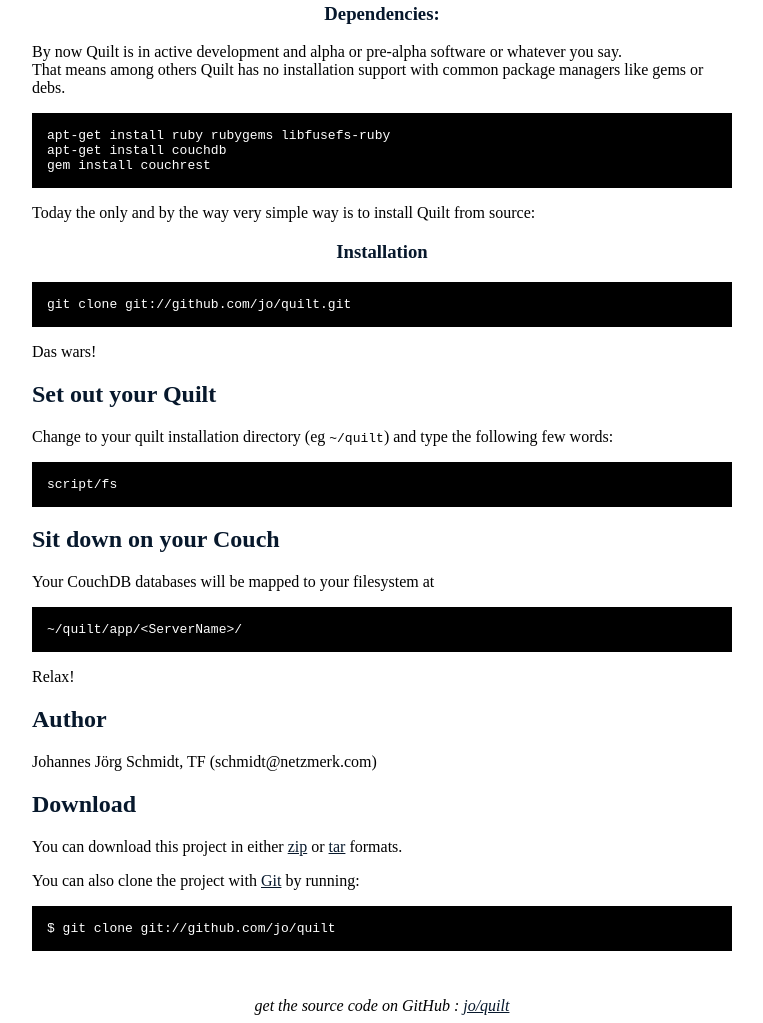
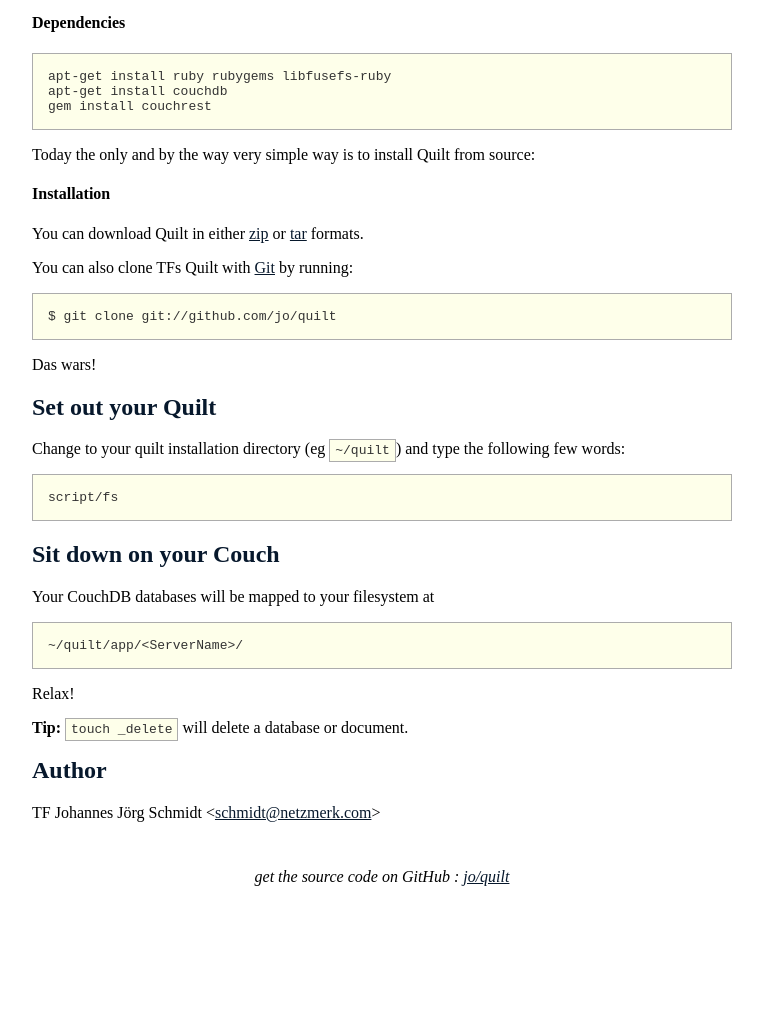
Before and after one commit to jo/quilt, a plain HTML site: page index.html in a window 1280 px wide. Shown: the part 736-1759 px from the top of the page, without its empty margins (258-1021 px from the left). After the commit the page ends 1630 px from the top, so only its background shows below. Drawn offline with Linux system fonts and the light colour scheme.

Commit message:
a bit design & better screenshot

```diff
--- a/index.html
+++ b/index.html
@@ -26,7 +26,9 @@
     a { color: #07182c; }
     .description { font-size: 1.2em; margin-bottom: 30px; margin-top: 30px; font-style: italic;}
     .download { float: right; }
-		pre { background: #000; color: #fff; padding: 15px;}
+		pre, code { background: #feffea; border: 1px solid #acacac; color: #333}
+		code { padding: 3px 5px;}
+		pre { padding: 15px;}
     hr { border: 0; width: 80%; border-bottom: 1px solid #aaa}
     .footer { text-align:center; padding-top:30px; font-style: italic; }
 	</style>
@@ -52,44 +54,42 @@
       Access CouchDB JSON documents from filesystem
     </div>
 
-    <img src="screenshot.png" alt="Screenshot File Browser"/>
+    <img src="screenshot.png" alt="Screenshot of design document in Futon"/>
 
     <h2>Get your Quilt</h2>
-<h3>Dependencies:</h3>
     <p>By now Quilt is in active development and alpha or pre-alpha software or whatever you say.<br />
     That means among others Quilt has no installation support with common package managers like gems or debs.</p>
-<pre>
-apt-get install ruby rubygems libfusefs-ruby
+    <h4>Dependencies</h4>
+    <pre>apt-get install ruby rubygems libfusefs-ruby
 apt-get install couchdb
-gem install couchrest
-</pre>
+gem install couchrest</pre>
     <p>Today the only and by the way very simple way is to install Quilt from source:</p>
-<h3>Installation</h3>
-<pre>git clone git://github.com/jo/quilt.git</pre>
+    <h4>Installation</h4>
+    <p>
+      You can download Quilt in either
+      <a href="http://github.com/jo/quilt/zipball/master">zip</a> or
+      <a href="http://github.com/jo/quilt/tarball/master">tar</a> formats.
+    </p>
+    <p>You can also clone TFs Quilt with <a href="http://git-scm.com">Git</a>
+      by running:
+      <pre>$ git clone git://github.com/jo/quilt</pre>
+    </p>
     <p>Das wars!</p>
     <h2>Set out your Quilt</h2>
     <p>Change to your quilt installation directory (eg <code>~/quilt</code>) and type the following few words:</p>
     <pre>script/fs</pre>
+
     <h2>Sit down on your Couch</h2>
 
     <p>Your CouchDB databases will be mapped to your filesystem at</p>
     <pre>~/quilt/app/&lt;ServerName&gt;/</pre>
     <p>Relax!</p>
 
+    <p><strong>Tip:</strong> <code>touch _delete</code> will delete a database or document.</p>
 
     <h2>Author</h2>
-    <p>Johannes Jörg Schmidt, TF (schmidt@netzmerk.com)</p>
+    <p>TF Johannes Jörg Schmidt &lt;<a href="mailto:schmidt@netzmerk.com">schmidt@netzmerk.com</a>&gt;</p>
 
-    <h2>Download</h2>
-    <p>
-      You can download this project in either
-      <a href="http://github.com/jo/quilt/zipball/master">zip</a> or
-      <a href="http://github.com/jo/quilt/tarball/master">tar</a> formats.
-    </p>
-    <p>You can also clone the project with <a href="http://git-scm.com">Git</a>
-      by running:
-      <pre>$ git clone git://github.com/jo/quilt</pre>
-    </p>
 
     <div class="footer">
       get the source code on GitHub : <a href="http://github.com/jo/quilt">jo/quilt</a>
```
Also changed, not shown: screenshot.png. Lines whose indentation alone changed are shown as unchanged.
